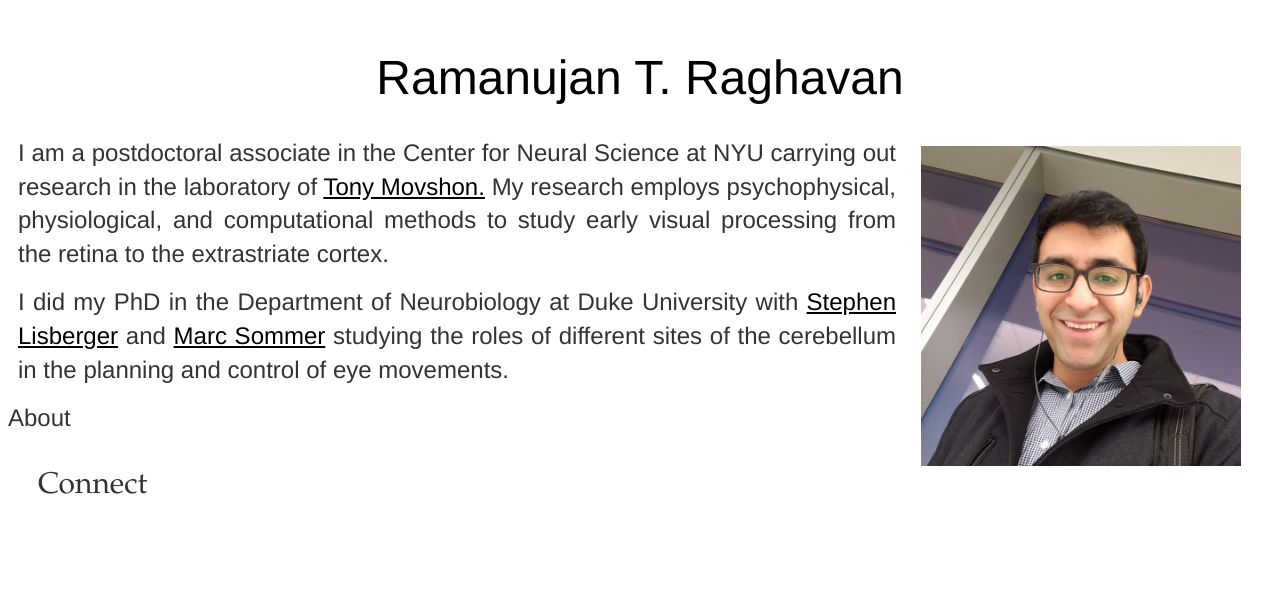
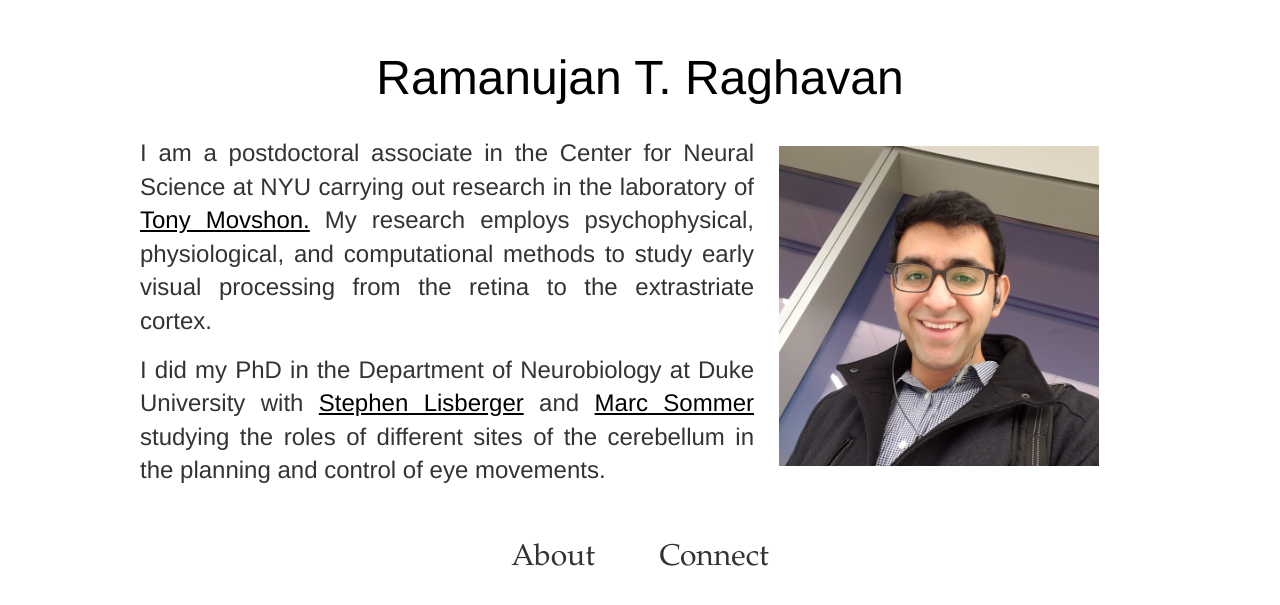
Before and after one commit to rtraghavan/rtraghavan.github.io, a Jekyll site: the page built from index.html, in a window 1280 px wide. Shown: the top 605 px of the page. Built offline with Jekyll 4.4.1, drawn with Linux system fonts in a browser that asks for light colours.

Commit message:
trying to fix things YET again

```diff
--- a/_layouts/default.html
+++ b/_layouts/default.html
@@ -21,7 +21,7 @@
 </body>
 
 <footer class="footer">
-<ul:q
+  <ul>
 		<li><p><a href="{{ site.url }}/">About</a></p></li>
 		<li><p><a href="{{ site.url }}/connect">Connect</a></p></li>
 	</ul>
--- a/css/main.css
+++ b/css/main.css
@@ -84,19 +84,16 @@ img {
 footer {
   font-weight: 300;
   bottom: 0;
+  width:100%;
+  text-align: center;
 }
 
 footer li {
   font: 20px/1.4 "Palatino", sans-serif;
     text-align: center;
 
-<<<<<<< HEAD
   margin: 0 300px
   font-weight: 300;
-=======
-  margin: 0 100px
-  font-weight: 800;
->>>>>>> 6df0e4b38a821f3e106617adf7835523311f0819
   padding-top: 1em;
   text-align: justify;}
 }
@@ -105,8 +102,8 @@ footer ul {
     padding: 0;
     margin: 0;
     margin-bottom: 0.25em;
-    text-align:center
-}
+    text-align:center;
+    }
 
 footer a {
     text-decoration: none;
@@ -140,25 +137,14 @@ nav a {
 
 ul {
   list-style-type: none;
-<<<<<<< HEAD
   margin: 0px;
   padding: 0;
   background-color: white;
   text-decoration: none;
-  text-align:center;
-
-=======
-  padding: 0;
-  background-color: white;
-  text-decoration: none;
-  text-align: center;
-  width: 100%;
->>>>>>> 6df0e4b38a821f3e106617adf7835523311f0819
 }
 
 li {
     display: inline-block;
-    text-align:center;
 }
 
 
@@ -175,6 +161,6 @@ li a {
 /*making a navigation bar*/
 .container {
   margin: 0 auto;
-  max-width: 2000px;
+  max-width: 1000px;
   padding: 0 10px;
-  width: 100%; }
+  width: 100%;}
```
